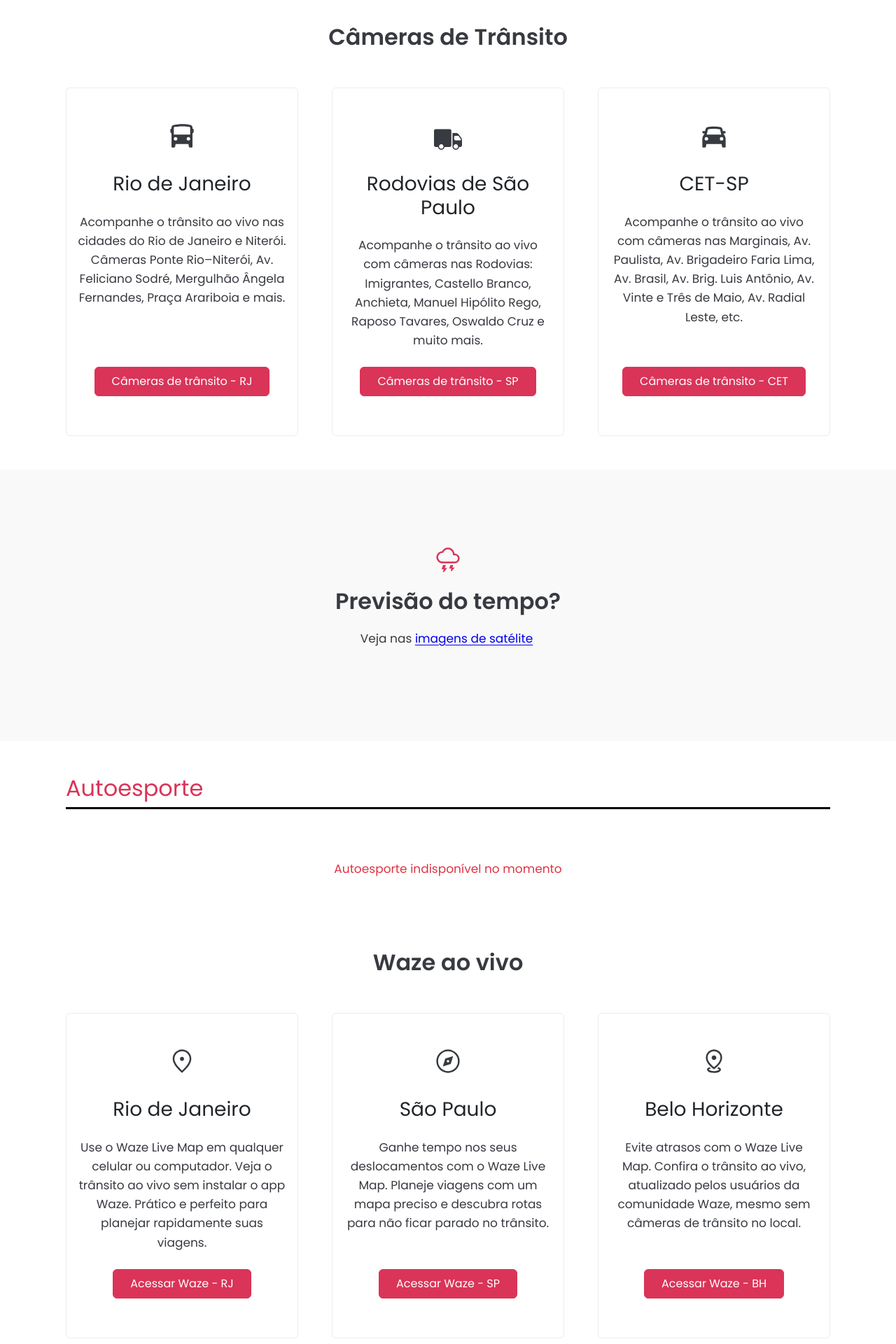
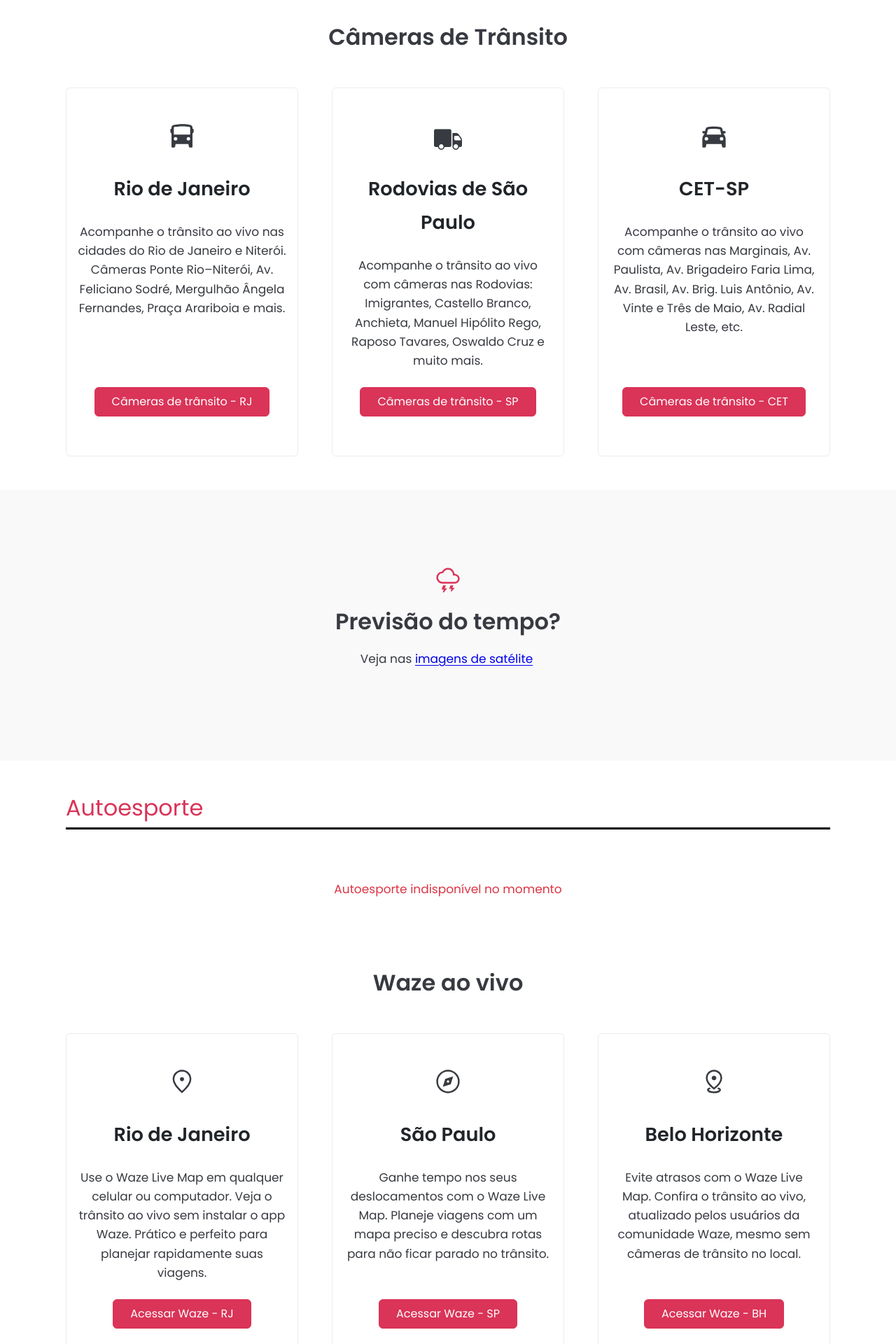
Before and after one commit to Sergio-Damm/transitoaovivo, a Jekyll site: the page built from index.html, in a window 1280 px wide. Shown: the part 528-2448 px from the top of the page at 70% size. Built offline with Jekyll 4.4.1, drawn with Linux system fonts in a browser that asks for light colours; comment, search, counter and statistics services are not loaded.

Commit message:
content-h3-title

```diff
--- a/css/style.css
+++ b/css/style.css
@@ -46,6 +46,21 @@
 @media (min-width: 576px) {
     .content-h2-title {
         font-size: 2rem;
+        font-weight: 600;
+        line-height: 3rem;
+    }
+}
+
+.content-h3-title {
+    font-size: 1.7rem;
+    font-weight: 600;
+    line-height: 2.25rem;
+    margin-bottom: 1rem;
+}
+
+@media (min-width: 576px) {
+    .content-h3-title {
+        font-size: 1.7rem;
         font-weight: 600;
         line-height: 3rem;
     }
--- a/index.html
+++ b/index.html
@@ -78,7 +78,7 @@
 							</svg>
            				</div>
             			<div class="card-body">
-							<h3 class="card-title fs-3 pt-3">Rio de Janeiro</h3>
+							<h3 class="card-title content-h3-title pt-3">Rio de Janeiro</h3>
                 			<p class="card-text mt-4">Acompanhe o trânsito ao vivo nas cidades do Rio de Janeiro e Niterói. Câmeras  Ponte Rio–Niterói, Av. Feliciano Sodré, Mergulhão Ângela Fernandes, Praça Arariboia e mais.</p>
             			</div>
                     </a>
@@ -97,7 +97,7 @@
 							</svg>
                       	</div>
             			<div class="card-body">
-							<h3 class="card-title fs-3 pt-3">Rodovias de São Paulo</h3>
+							<h3 class="card-title content-h3-title pt-3">Rodovias de São Paulo</h3>
                 			<p class="card-text mt-4">Acompanhe o trânsito ao vivo com câmeras nas Rodovias: Imigrantes, Castello Branco, Anchieta, Manuel Hipólito Rego, Raposo Tavares, Oswaldo Cruz e muito mais.</p>
             			</div>
 					</a>
@@ -116,7 +116,7 @@
 							</svg>
                    		</div>
             			<div class="card-body">
-							<h3 class="card-title fs-3 pt-3">CET-SP</h3>
+							<h3 class="card-title content-h3-title pt-3">CET-SP</h3>
                 			<p class="card-text mt-4">Acompanhe o trânsito ao vivo com câmeras nas Marginais, Av. Paulista, Av. Brigadeiro Faria Lima, Av. Brasil, Av. Brig. Luis Antônio, Av. Vinte e Três de Maio, Av. Radial Leste, etc.</p>
             			</div>
 					</a>
@@ -209,7 +209,7 @@
 							</svg>
 						</div>
 						<div class="card-body">
-      			          	<h3 class="card-title fs-3 pt-3">Rio de Janeiro</h3>
+      			          	<h3 class="card-title content-h3-title pt-3">Rio de Janeiro</h3>
       						<p class="card-text mt-4">Use o Waze Live Map em qualquer celular ou computador. Veja o trânsito ao vivo sem instalar o app Waze. Prático e perfeito para planejar rapidamente suas viagens.</p>
 						</div>
 					</a>
@@ -227,7 +227,7 @@
 							</svg>
 						</div>
 						<div class="card-body">
-                           	<h3 class="card-title fs-3 pt-3">São Paulo</h3>
+                           	<h3 class="card-title content-h3-title pt-3">São Paulo</h3>
 							<p class="card-text mt-4">Ganhe tempo nos seus deslocamentos com o Waze Live Map. Planeje viagens com um mapa preciso e descubra rotas para não ficar parado no trânsito.</p>
 						</div>
 					</a>
@@ -245,7 +245,7 @@
 							</svg>
 						</div>
 						<div class="card-body">
-   				          	<h3 class="card-title fs-3 pt-3">Belo Horizonte</h3>
+   				          	<h3 class="card-title content-h3-title pt-3">Belo Horizonte</h3>
    							<p class="card-text mt-4">Evite atrasos com o Waze Live Map. Confira o trânsito ao vivo, atualizado pelos usuários da comunidade Waze, mesmo sem câmeras de trânsito no local.</p>
 						</div>
 					</a>
```
